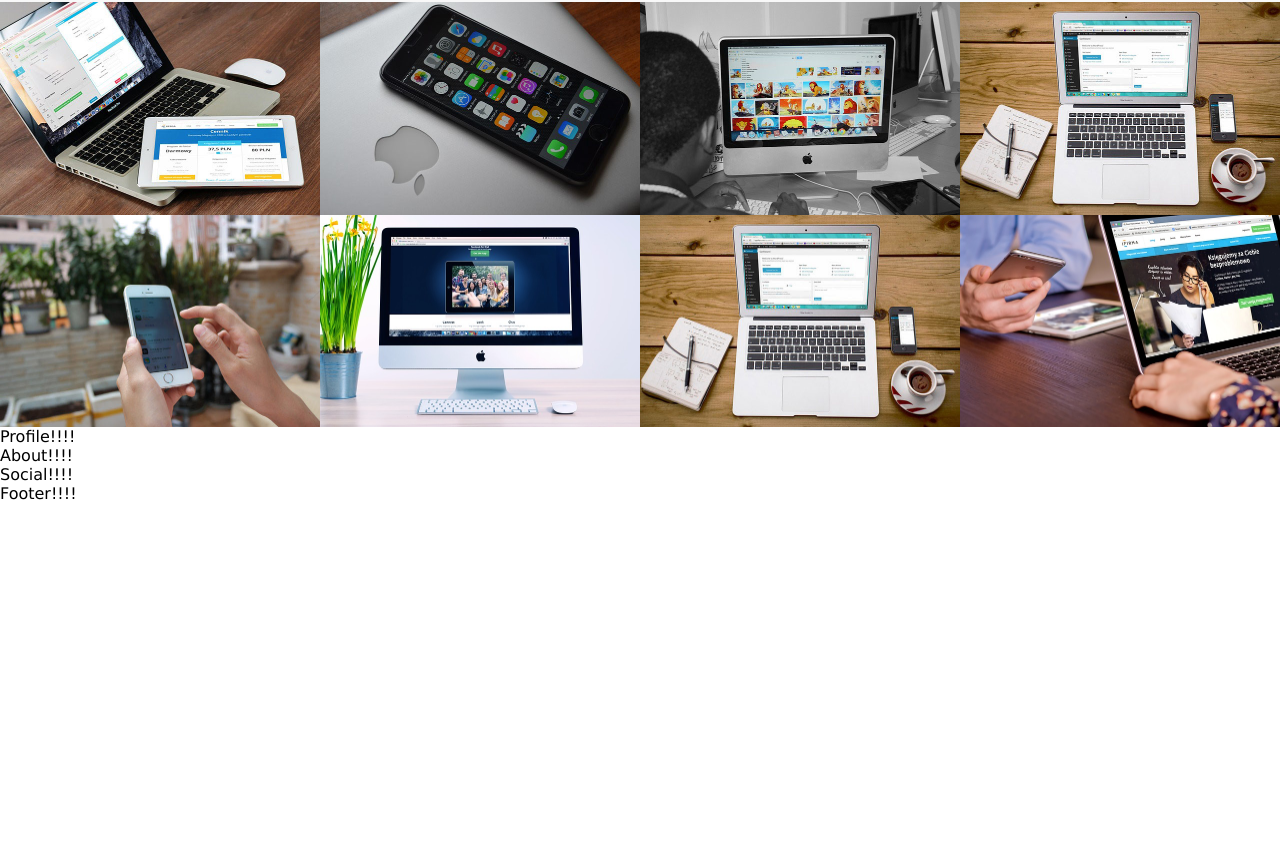
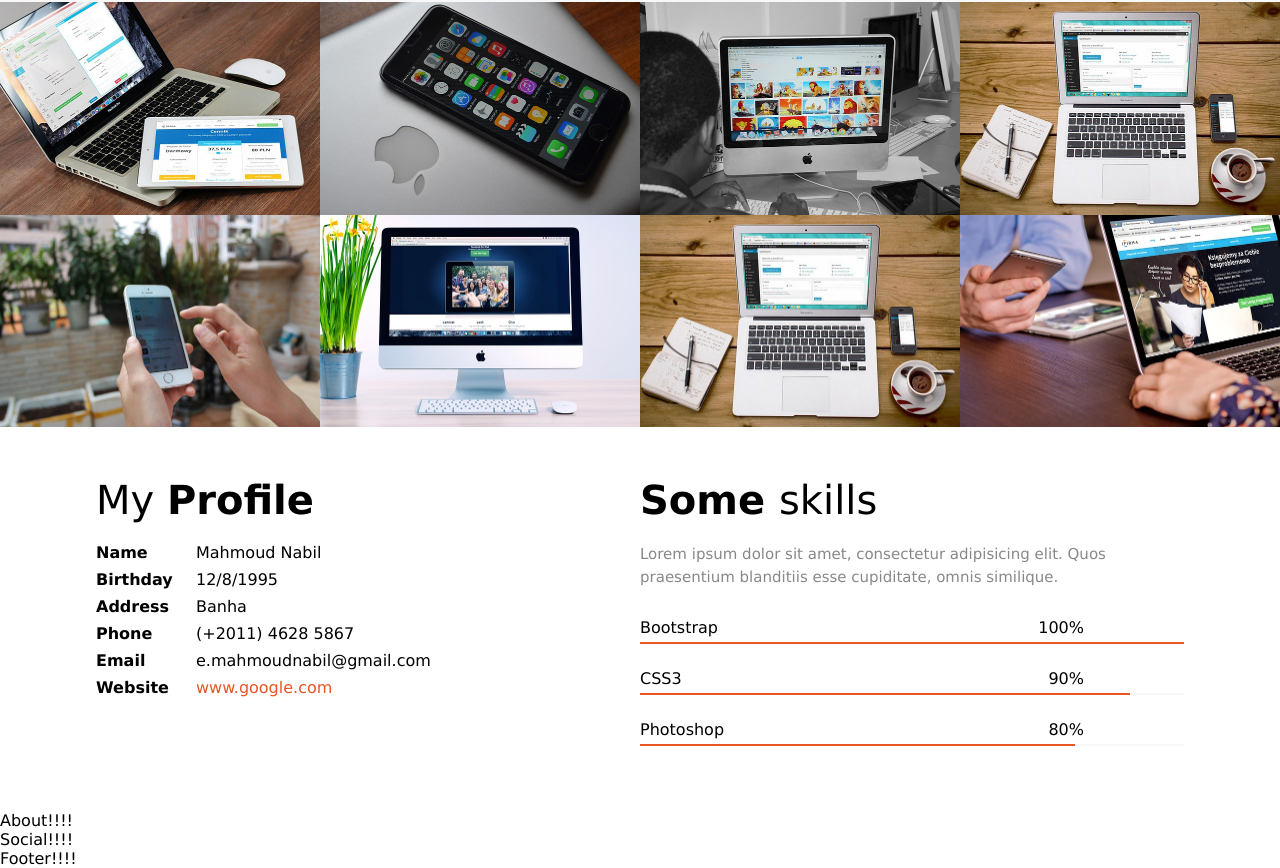
Before and after one commit to EMahmoudNabil/Create-Template-Using-React, a React (Create React App) app: page / in a window 1280 px wide. Shown: the part 1345-2213 px from the top of the page. Before the commit the page ends 1848 px from the top, so only its background shows below. Built offline with nearby package versions, Linux system fonts and the light colour scheme.

Commit message:
Profile Component

```diff
--- a/public/api/data.json
+++ b/public/api/data.json
@@ -73,5 +73,26 @@
             "title" : "Pin Me on",
             "body" : "Social Pinterest"
         }
+    ] ,
+    "bar" : [
+        {
+            "id": 1,
+            "title" : "Bootstrap",
+            "parent" : "100%" ,
+            "sp"  :"sp1"
+        },
+        {
+            "id": 2,
+            "title" : "CSS3",
+            "parent" : "90%" ,
+            "sp"  :"sp2"
+
+        },
+        {
+            "id": 3,
+            "title" : "Photoshop",
+            "parent" : "80%" ,
+            "sp"  :"sp3"
+        }
     ]
 }
--- a/src/Components/Profile/index.js
+++ b/src/Components/Profile/index.js
@@ -1,14 +1,81 @@
-import React from 'react';
+import React, { Component } from 'react';
+import './style.css'
+import axios from 'axios';
 
 
-const Profile=() => {
-  return (
-    <div className="App ">
-      Profile!!!!
+class  Profile extends Component {
+
+  state={
+    bar:[]
+  }
+  componentDidMount(){
+  axios.get('api/data.json').then(res => {this.setState({bar:res.data.bar})})
+  }
+
+  render(){
+    const{bar}= this.state;
+      const barList = bar.map((barItem) => {
+          return(
+            <div class="bar" key={barItem.id}>
+            <span class="title">{barItem.title}</span>
+            <span class="perc">{barItem.parent}</span>
+            <div class="parent">
+                <span class={barItem.sp}></span>
+            </div>
+        </div>
+          )
+      })
 
 
-    </div>
-  );
+
+    return(
+      <div class="profile_skills">
+      <div class="container">
+          <div class="profile">
+              <h2 class="profile-title"><span>My </span>Profile</h2>
+              <ul class="profile-list">
+                  <li class="profile-item">
+                      <span>Name</span>
+                      Mahmoud Nabil
+                  </li>
+                  <li class="profile-item">
+                      <span>Birthday</span>
+                      12/8/1995
+                  </li>
+                  <li class="profile-item">
+                      <span>Address</span>
+                      Banha
+                  </li>
+                  <li class="profile-item">
+                      <span>Phone</span>
+                      (+2011) 4628 5867
+                  </li>
+                  <li class="profile-item">
+                      <span>Email</span>
+                      e.mahmoudnabil@gmail.com
+                  </li>
+                  <li class="profile-item">
+                      <span>Website</span>
+                      <span class="web">www.google.com</span>
+                  </li>
+              </ul>
+          </div>
+
+          <div class="skills">
+              <h2 class="skills-title">Some <span>skills</span></h2>
+              <p class="skills-desc">
+              Lorem ipsum dolor sit amet, consectetur adipisicing elit. Quos praesentium blanditiis esse cupiditate, omnis similique.
+              </p>
+              {barList}
+          </div>
+
+      </div>
+  </div>
+      )
+
+
+  }
+
 }
 
 export default Profile;
--- a/src/Components/Profile/style.css
+++ b/src/Components/Profile/style.css
@@ -0,0 +1,106 @@
+.profile_skills {
+    padding: 50px 0;
+    overflow: hidden;
+}
+
+.profile_skills .profile {
+    width: 50%;
+    float: left;
+}
+
+.profile_skills .profile .profile-list {
+    list-style: none
+}
+
+.profile_skills .profile .profile-list .profile-item {
+    margin-bottom: 8px
+}
+
+.profile_skills .profile .profile-list .profile-item span{
+    display: inline-block;
+    width: 100px;
+    font-weight: bold
+}
+
+.profile_skills .profile .profile-list .profile-item span.web {
+    font-weight: normal;
+    color: #eb5424
+}
+
+.profile_skills .skills {
+    width: 50%;
+    float: left;
+}
+
+.profile_skills .skills .skills-desc {
+    font-size: 15px;
+    color: #888;
+    line-height: 1.5;
+    margin-bottom: 20px
+}
+
+.profile_skills .skills .bar {
+    overflow: hidden;
+    padding: 10px 0;
+    margin-bottom: 10px
+}
+
+.profile_skills .skills .bar .title {
+    float: left;
+}
+
+.profile_skills .skills .bar .perc {
+    float: right;
+    margin-right: 100px
+}
+
+.profile_skills .skills .bar .parent {
+    height: 2px;
+    clear: both;
+    background: #f8f8f8;
+    position: relative;
+    top: 5px
+}
+
+.profile_skills .skills .bar .parent span {
+    background: #eb5424;
+    position: absolute;
+    display: block;
+    top: 0;
+    left: 0;
+    bottom: 0
+}
+
+.profile_skills .skills .bar .parent span.sp1 {
+    width: 100%;
+}
+
+.profile_skills .skills .bar .parent span.sp2 {
+    width: 90%;
+}
+
+.profile_skills .skills .bar .parent span.sp3 {
+    width: 80%;
+}
+
+.profile_skills .profile .profile-title,
+.profile_skills .skills .skills-title{
+    font-size: 40px;
+    margin-bottom: 20px
+}
+
+.profile_skills .profile .profile-title span,
+.profile_skills .skills .skills-title span{
+    font-weight: normal;
+}
+
+@media (max-width:768px) {
+    .profile_skills .profile ,
+    .profile_skills .skills {
+        width: 100%;
+        float: none
+    }
+    .profile_skills .profile {
+        margin-bottom: 20px
+    }
+}
```
